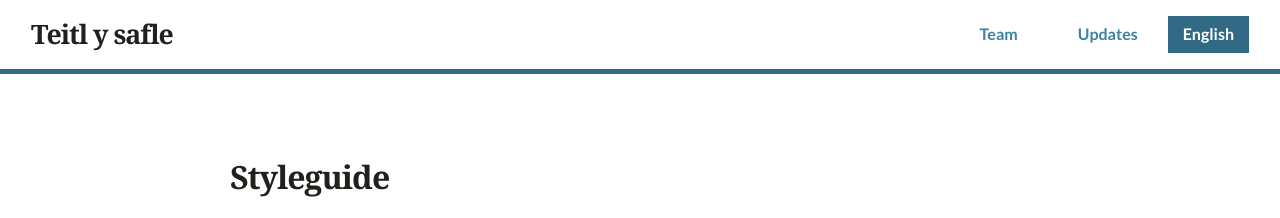
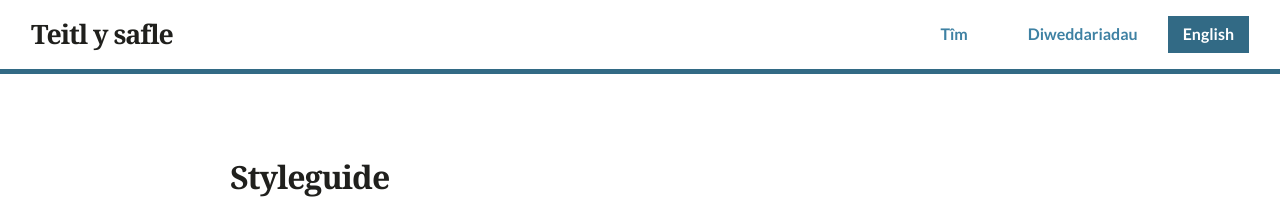
Before and after one commit to learnbymakingwales/project-site-template, a Jekyll site: the page built from cy/styleguide.md, in a window 1280 px wide and 900 px high. Shown: the top 218 px of the window. Built offline with Jekyll 4.4.1, drawn with Linux system fonts in a browser that asks for light colours.

Commit message:
Translate nav items

```diff
--- a/_config.yml
+++ b/_config.yml
@@ -24,9 +24,11 @@ defaults:
 
 # Site navigation - each item must have a label and a url.
 navigation:
-  - text: Team
+  - en: team
+    cy: tîm
     url: /team/
-  - text: Updates
+  - en: updates
+    cy: diweddariadau
     url: /updates/
 
 # Colours
--- a/_layouts/default.html
+++ b/_layouts/default.html
@@ -46,7 +46,7 @@
         {% assign current = 'app-menu-item--current' %}
         {% endif %}
         <li class="app-menu-item {{ current }}">
-          <a class="{{ current }}" href="{{ site.t[page.lang].root }}{{ item.url }}">{{ item.text }}</a>
+          <a class="{{ current }}" href="{{ site.t[page.lang].root }}{{ item.url }}">{{ item[page.lang] | capitalize }}</a>
         </li>
         {% endfor %}
       </ul><!-- .menu -->
```
